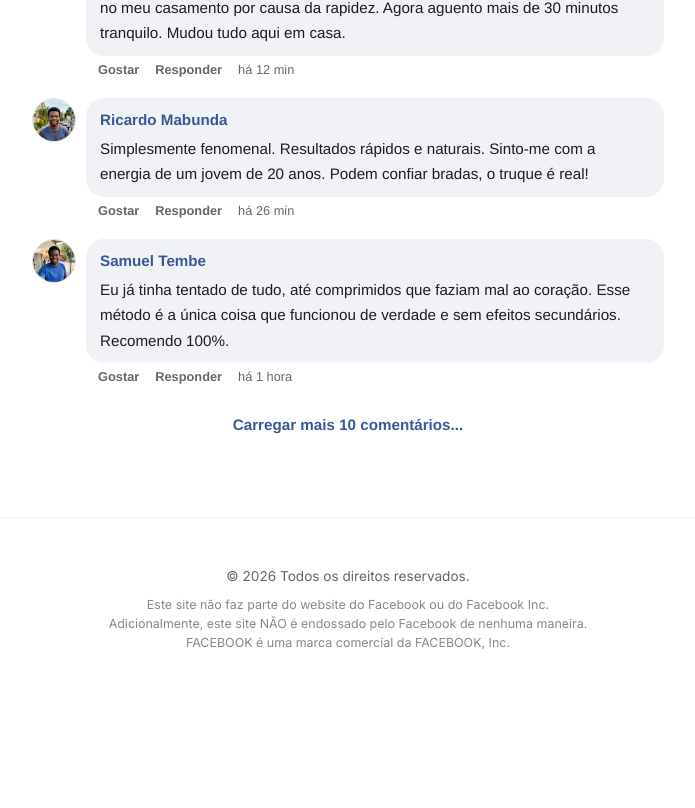
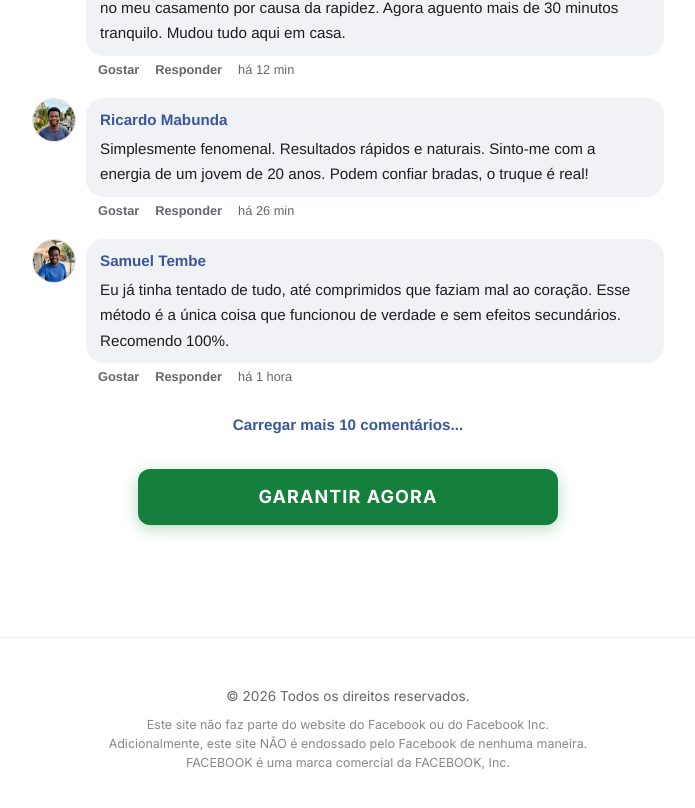
Before and after one commit to perfectdetails258-byte/truque-de-ig, a React (Vite) app: page / in a window 1280 px wide. Shown: the part 2361-3169 px from the top of the page, without its empty margins (292-987 px from the left). Before the commit the page ends 3061 px from the top, so only its background shows below. Built offline with nearby package versions, Linux system fonts and the light colour scheme.

Commit message:
feat: adiciona botao GARANTIR AGORA com link de checkout

```diff
--- a/src/App.tsx
+++ b/src/App.tsx
@@ -209,6 +209,18 @@ function App() {
 
           </div>
         </div>
+
+        {/* ══ CTA BUTTON ══ */}
+        <div className="cta-btn-wrapper">
+          <a
+            href="https://pay.zenofy.io/p/6a13713e8466e1361cc25d9e"
+            className="cta-btn-buy"
+            id="cta-garantir-agora"
+          >
+            GARANTIR AGORA
+          </a>
+        </div>
+
       </section>
 
       {/* ══════════════════ FOOTER ══════════════════ */}
--- a/src/index.css
+++ b/src/index.css
@@ -447,6 +447,61 @@ body {
   margin-bottom: 40px;
 }
 
+/* ---------- CTA BUY BUTTON ---------- */
+.cta-btn-wrapper {
+  display: flex;
+  justify-content: center;
+  padding: 32px 20px;
+  background: #ffffff;
+}
+
+.cta-btn-buy {
+  display: flex;
+  align-items: center;
+  justify-content: center;
+  width: 100%;
+  max-width: 420px;
+  min-height: 56px;
+  background: #15803D;
+  color: #ffffff;
+  font-family: var(--font);
+  font-size: 18px;
+  font-weight: 700;
+  letter-spacing: .06em;
+  text-decoration: none;
+  border-radius: 12px;
+  box-shadow: 0 4px 16px rgba(21, 128, 61, 0.30);
+  transition: background .2s ease, transform .2s ease, box-shadow .2s ease;
+  cursor: pointer;
+  padding: 0 24px;
+}
+
+.cta-btn-buy:hover {
+  background: #166534;
+  transform: translateY(-2px);
+  box-shadow: 0 8px 24px rgba(21, 128, 61, 0.40);
+}
+
+.cta-btn-buy:active {
+  transform: translateY(0) scale(.98);
+  box-shadow: 0 2px 8px rgba(21, 128, 61, 0.25);
+}
+
+.cta-btn-buy:focus-visible {
+  outline: 3px solid #15803D;
+  outline-offset: 4px;
+}
+
+@media (max-width: 480px) {
+  .cta-btn-wrapper {
+    padding: 32px 20px;
+  }
+  .cta-btn-buy {
+    max-width: 100%;
+    font-size: 17px;
+  }
+}
+
 /* ---------- FOOTER ---------- */
 .footer {
   background: #ffffff;
```
